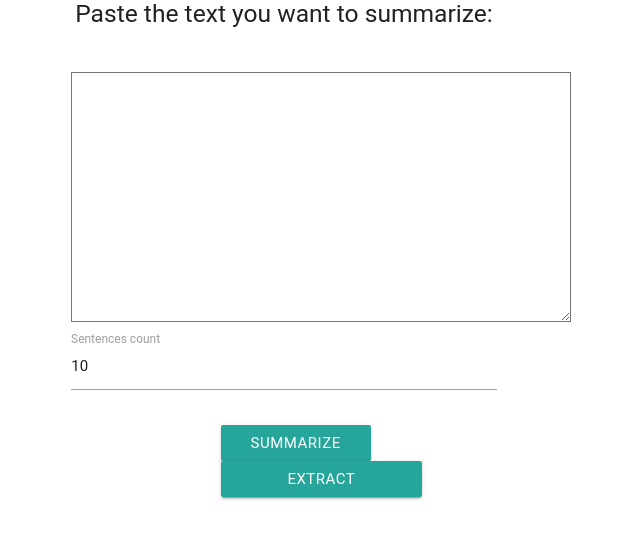
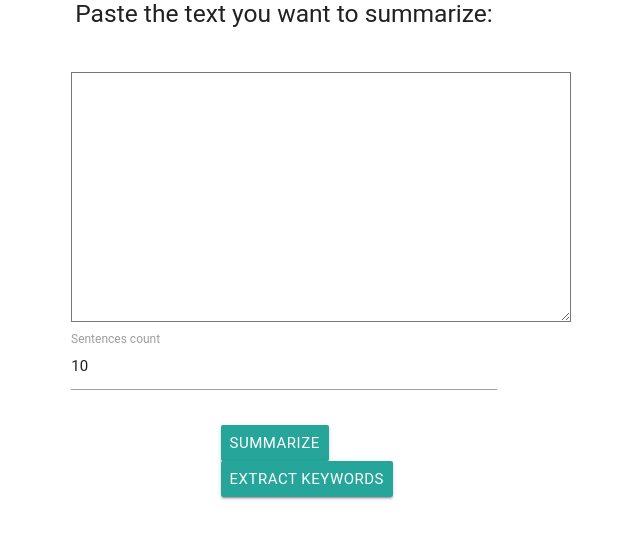
Before and after one commit to stoyaneft/textrank, a Flask app: page / in a window 1280 px wide. Shown: the part 76-615 px from the top of the page, without its empty margins (356-996 px from the left). Run offline with Flask 2, Linux system fonts and the light colour scheme; parts of the project's set-up code (start-up, migrations or seed data) failed here and were passed over; some libraries are stand-ins or nearby versions; some web fonts are replaced.

Commit message:
Fix UI problem

```diff
--- a/static/index.html
+++ b/static/index.html
@@ -30,11 +30,11 @@
 	        </div>
 
 	        <div class="input-field col s3 offset-s5">
-	            <button class="waves-effect waves-light btn" name="summary">
+	            <button class="waves-effect waves-light btn no_pad" name="summary">
 	                Summarize
 	            </button>
 
-				<button class="waves-effect waves-light btn center" name="keywords">
+				<button class="waves-effect waves-light btn center no_pad" name="keywords">
 					Extract keywords
 				</button>
 	        </div>
--- a/static/style.css
+++ b/static/style.css
@@ -3,7 +3,11 @@
 	height: 250px;
 }
 
-.chip {
-	display: block !important;
-	height: inherit !important;
+.chip.summary {
+	display: block;
+	height: inherit;
 }
+
+.btn.no_pad {
+	padding: 0 9px;
+}
--- a/templates/summary.html
+++ b/templates/summary.html
@@ -25,7 +25,7 @@
        <div class="col">
            <div class="card-panel teal">
            {% for s in summary %}
-                 <div class="chip">
+                 <div class="chip summary">
                     {{s}}
                  </div>
            {% endfor %}
```
